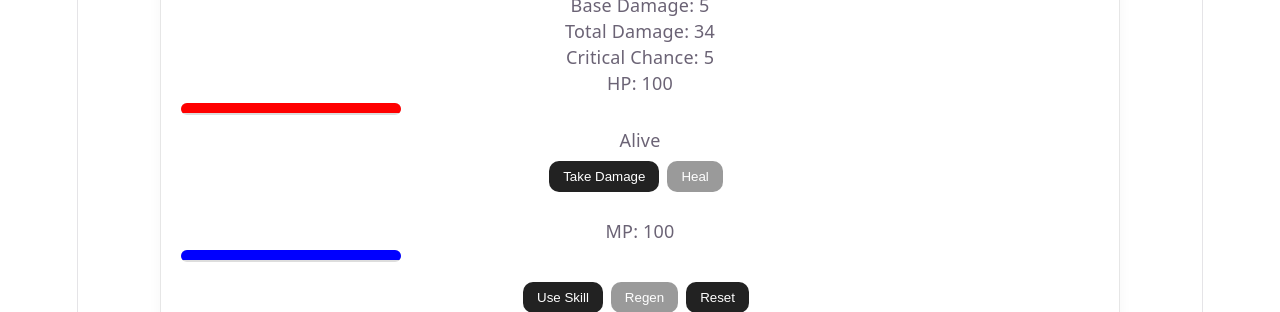
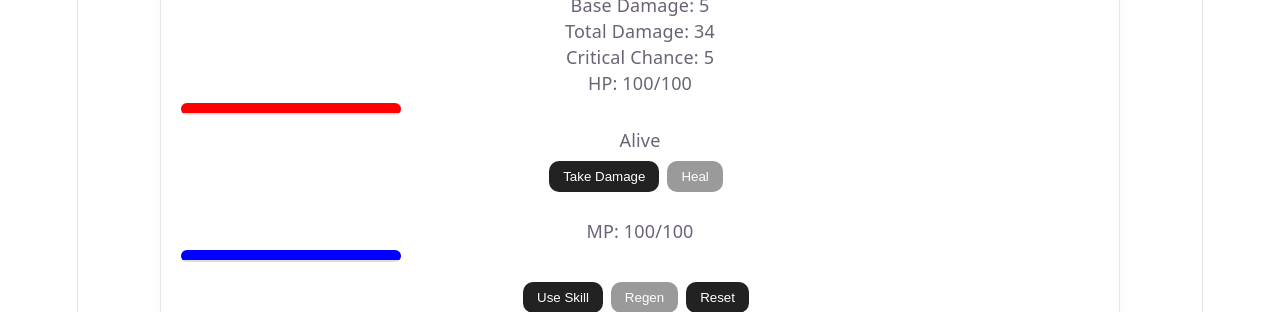
Before and after one commit to fakegood/rpg-dashboard, a Vue app: page /player in a window 1280 px wide. Shown: the part 538-850 px from the top of the page. Built offline with nearby package versions, Linux system fonts and the light colour scheme.

Commit message:
refactor: completed lesson 26

```diff
--- /dev/null
+++ b/src/components/ui/BasePanel.vue
@@ -0,0 +1,12 @@
+<script setup lang="ts">
+defineProps<{ title?: string }>();
+</script>
+
+<template>
+  <section class="page">
+    <div class="panel">
+      <h2 v-if="title">{{ title }}</h2>
+      <slot></slot>
+    </div>
+  </section>
+</template>
--- /dev/null
+++ b/src/components/ui/ResourceBar.vue
@@ -0,0 +1,20 @@
+<script setup lang="ts">
+
+defineProps<{
+  label: string,
+  value: number,
+  max: number,
+  variant: 'hp' | 'mp'
+}>();
+</script>
+
+<template>
+  <p>{{ label }}: {{ value }}/{{ max }}</p>
+  <div class="bar-container">
+    <div
+        class="bar"
+        :class="variant"
+        :style="{ width: (max > 0 ? (value / max * 100) : 0) + '%' }"
+    />
+  </div>
+</template>
--- /dev/null
+++ b/src/components/ui/StatusMessage.vue
@@ -0,0 +1,9 @@
+<script setup lang="ts">
+defineProps<{ message: string, type: 'success' | 'warning' | 'error' | '' }>();
+</script>
+
+<template>
+  <p v-if="message" :class="`status-${type}`">
+    {{ message }}
+  </p>
+</template>
--- a/src/views/InventoryView.vue
+++ b/src/views/InventoryView.vue
@@ -2,6 +2,7 @@
 
 import ItemCard from "../components/ItemCard.vue";
 import {useInventoryStore} from "../stores/inventory";
+import BasePanel from "../components/ui/BasePanel.vue";
 
 const localInventory = useInventoryStore();
 
@@ -10,8 +11,7 @@ const filteredInventory = localInventory.filteredInventory;
 </script>
 
 <template>
-  <section class="page">
-    <h2>Inventory</h2>
+  <BasePanel title="Inventory">
     <label>
       Search inventory:
       <input v-model="localInventory.inventorySearch.keyword" placeholder="Start typing to search inventory"/>
@@ -32,5 +32,5 @@ const filteredInventory = localInventory.filteredInventory;
                 @equip="localInventory.equipItem"
                 @unequip="localInventory.unequipItem"/>
     </ul>
-  </section>
+  </BasePanel>
 </template>
--- a/src/views/PlayerView.vue
+++ b/src/views/PlayerView.vue
@@ -2,15 +2,15 @@
 
 import CreatePlayerForm from "../components/CreatePlayerForm.vue";
 import {usePlayerStore} from "../stores/player";
+import BasePanel from "../components/ui/BasePanel.vue";
+import ResourceBar from "../components/ui/ResourceBar.vue";
 
 const playerStore = usePlayerStore();
 const startingZone = 'Forgotten Forest'
 </script>
 
 <template>
-  <section class="page">
-    <div class="panel">
-      <h2>Player</h2>
+  <BasePanel title="Player">
     <CreatePlayerForm :player="playerStore.player" @save="playerStore.savePlayer"/>
 
     <p>{{ playerStore.player.name }} the {{ playerStore.player.class }} enters the {{ startingZone }}</p>
@@ -21,13 +21,7 @@ const startingZone = 'Forgotten Forest'
     <p>Total Damage: {{ playerStore.totalDamage }}</p>
     <p>Critical Chance: {{ playerStore.criticalChance }}</p>
 
-      <p>HP: {{ playerStore.player.hp }}</p>
-      <div class="bar-container">
-        <div
-            class="bar hp"
-            :style="{ width: (playerStore.player.hp / playerStore.maxHp * 100) + '%' }"
-        />
-      </div>
+    <ResourceBar label="HP" :value="playerStore.player.hp" :max="playerStore.maxHp" variant="hp"/>
 
     <p v-if="playerStore.player.hp > playerStore.maxHp * 0.25">Alive</p>
     <p v-else-if="playerStore.player.hp > 0">Critical</p>
@@ -39,13 +33,8 @@ const startingZone = 'Forgotten Forest'
 
     <br>
     <br>
-      <p>MP: {{ playerStore.player.mp }}</p>
-      <div class="bar-container ">
-        <div
-            class="bar mp"
-            :style="{ width: (playerStore.player.mp / playerStore.maxMp * 100) + '%' }"
-        />
-      </div>
+
+    <ResourceBar label="MP" :value="playerStore.player.mp" :max="playerStore.maxMp" variant="mp"/>
 
     <p v-if="playerStore.player.mp <= 0">No Mana</p>
     <p v-else-if="playerStore.player.mp <= playerStore.maxMp * 0.25">Low Mana</p>
@@ -58,6 +47,5 @@ const startingZone = 'Forgotten Forest'
     </button>
 
     <button @click="playerStore.resetStats">Reset</button>
-    </div>
-  </section>
+  </BasePanel>
 </template>
--- a/src/views/QuestView.vue
+++ b/src/views/QuestView.vue
@@ -1,12 +1,12 @@
 <script setup lang="ts">
 
 import QuestBoard from "../components/QuestBoard.vue";
+import BasePanel from "../components/ui/BasePanel.vue";
 
 </script>
 
 <template>
-  <section class="page">
-    <h2>Quest</h2>
+  <BasePanel title="Quest">
     <QuestBoard/>
-  </section>
+  </BasePanel>
 </template>
--- a/src/views/ShopView.vue
+++ b/src/views/ShopView.vue
@@ -3,22 +3,22 @@
 import ShopItemCard from "../components/ShopItemCard.vue";
 import {useShopStore} from "../stores/shop";
 import {usePlayerStore} from "../stores/player";
+import BasePanel from "../components/ui/BasePanel.vue";
+import StatusMessage from "../components/ui/StatusMessage.vue";
 
 const shopStore = useShopStore();
 const playerStore = usePlayerStore();
 
-const shopItems = shopStore.shopItems;
 </script>
 
 <template>
-  <section class="page">
-    <h2>Shop</h2>
+  <BasePanel title="Shop">
     <h3>Gold: {{ playerStore.player.gold }}</h3>
-    <p v-if="shopStore.shopInfo" :class="`status-${shopStore.shopStatus}`">{{ shopStore.shopInfo }}</p>
+    <StatusMessage :message="shopStore.shopInfo" :type="shopStore.shopStatus" />
     <h3>Shop</h3>
     <ul>
-      <ShopItemCard v-for="shopItem in shopItems" :key="shopItem.id" :item="shopItem"
+      <ShopItemCard v-for="shopItem in shopStore.shopItems" :key="shopItem.id" :item="shopItem"
                     :canAfford="shopItem.price <= playerStore.player.gold" @buy="shopStore.buyItem"/>
     </ul>
-  </section>
+  </BasePanel>
 </template>
```
Lines whose indentation alone changed are shown as unchanged.
